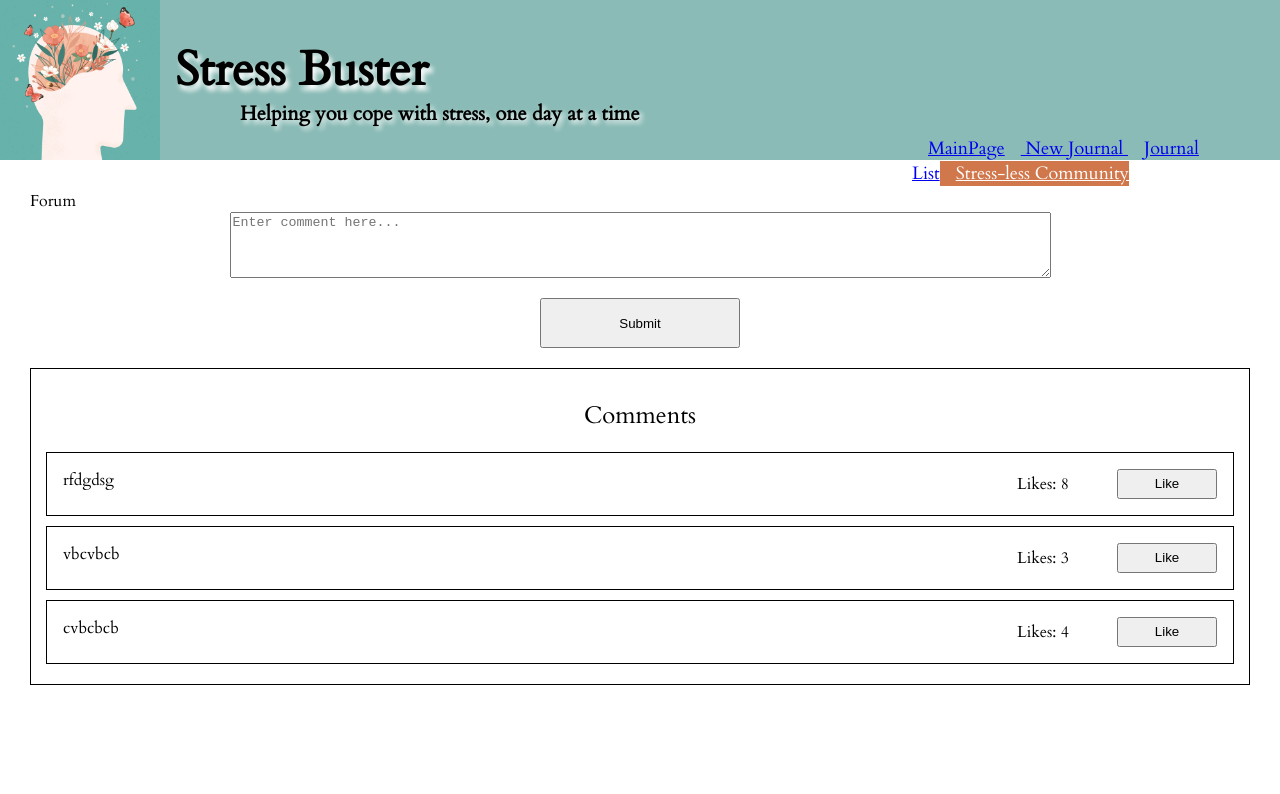
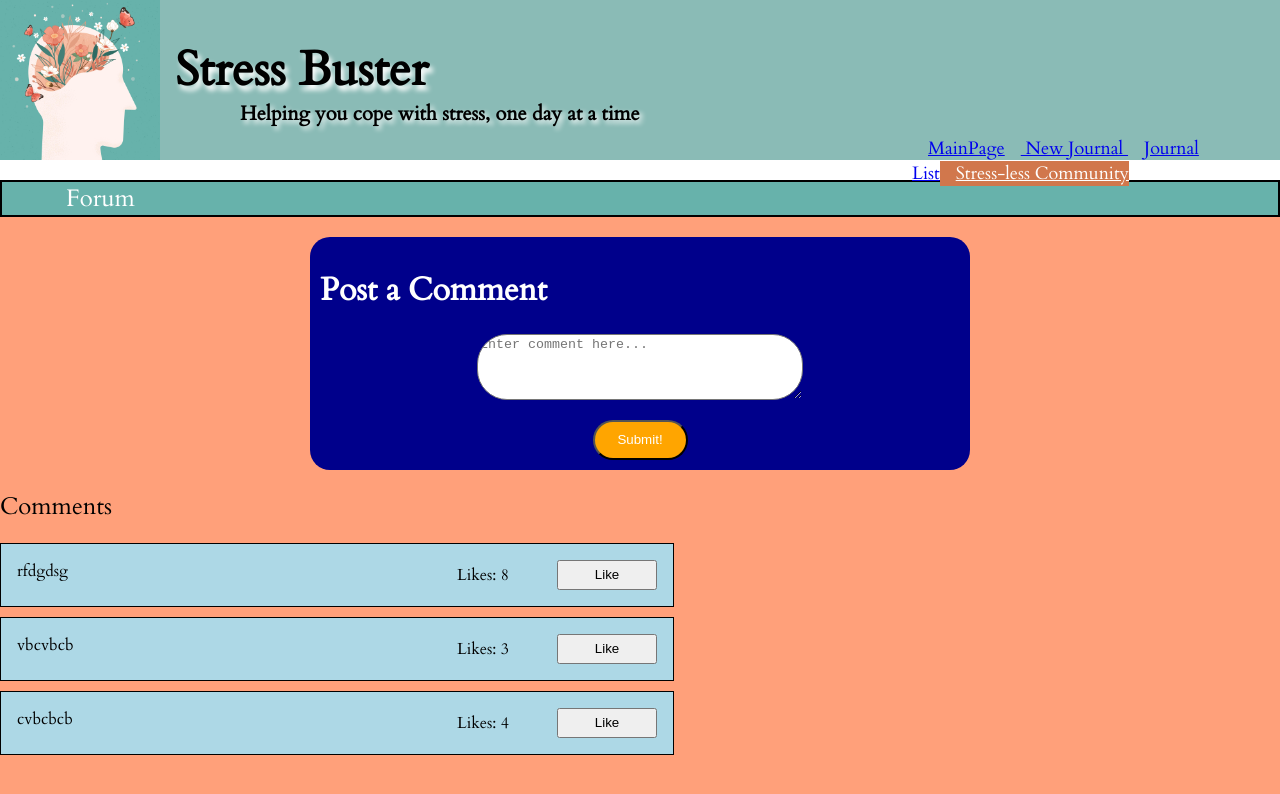
Before and after one commit to timmyyan-git/stress-buster-health-journal, a React (Create React App) app in the folder project/: page /Forum in a window 1280 px wide. Shown: the top 794 px of the page. Built offline with nearby package versions, Linux system fonts and the light colour scheme; no server answers; data requests are answered from the project's data file.

Commit message:
forum changes

```diff
--- a/project/src/Comment.js
+++ b/project/src/Comment.js
@@ -6,6 +6,8 @@ const commentStyle = {
         padding: "1rem",
         display: "flex",
         marginBottom: "10px",
+        width: "50%",
+        backgroundColor: "lightblue",
     },
     likes: {
         marginLeft: "auto",
--- a/project/src/CommentForm.js
+++ b/project/src/CommentForm.js
@@ -8,11 +8,19 @@ const styles = {
     },
     textBox: {
         marginBottom: "20px",
+        width: "50%",
+        borderRadius: "30px",
     },
     submit: {
-        height: "50px",
-        width: "200px",
+        height: "40px",
+        width: "95px",
+        backgroundColor: "orange",
+        borderRadius: "30px",
+        color: "white",
     },
+    // textarea::placeholder: {
+
+    // }
 };
 
 function CommentForm({ addComment }) {
@@ -28,7 +36,7 @@ function CommentForm({ addComment }) {
                 onChange={(e) => setComment(e.target.value)}
             ></textarea>
             <button style={styles.submit} onClick={() => addComment(comment)}>
-                Submit
+                Submit!
             </button>
         </div>
     );
--- a/project/src/Forum.js
+++ b/project/src/Forum.js
@@ -1,23 +1,7 @@
 import { useState, useEffect } from "react";
 import CommentForm from "./CommentForm";
 import Comment from "./Comment";
-
-const styles = {
-    container: {
-        margin: "30px",
-    },
-    commentsContainer: {
-        padding: "10px 15px",
-        border: "1px solid black",
-        display: "flex",
-        flexDirection: "column",
-        alignItems: "center",
-        marginTop: "20px",
-    },
-    comments: {
-        width: "100%",
-    },
-};
+import styles from "./forum.module.css";
 
 function Forum() {
     const [comments, setComments] = useState(null);
@@ -72,13 +56,16 @@ function Forum() {
     };
 
     return (
-        <div style={styles.container}>
-            Forum
+        <div className={styles.container}>
+            <h2 className={styles.pageTitle}>Forum</h2>
             <div>
-                <CommentForm addComment={addComment} />
-                <div style={styles.commentsContainer}>
+                <div className={styles.commentBox}>
+                    <h1 className={styles.commentTitle}>Post a Comment</h1>
+                    <CommentForm className={styles.commentForm} addComment={addComment} />
+                </div>
+                <div className={styles.commentsContainer}>
                     <h2>Comments</h2>
-                    <div style={styles.comments}>{renderComments()}</div>
+                    <div className={styles.comments}>{renderComments()}</div>
                 </div>
             </div>
         </div>
--- /dev/null
+++ b/project/src/forum.module.css
@@ -0,0 +1,43 @@
+.container {
+    background-color: lightsalmon;
+    height: 100vh;
+}
+
+.commentsContainer {
+    padding: "10px 15px";
+    border: "1px solid black";
+    display: "flex";
+    flex-direction: "column";
+    align-items: "center";
+    margin-top: "20px";
+    margin: 0 auto;
+}
+
+.comments {
+    width: "100%";
+}
+
+.pageTitle {
+    background-color: var(--logo-green);
+    color:white;
+    border: 2px solid black;
+    padding-left: 4rem;
+}
+
+.commentBox {
+    background-color: darkblue;
+    width: 50%;
+    margin: 0 auto;
+    border-radius: 20px;
+    padding: 10px;
+}
+
+.commentForm {
+    width: 50%;
+    background-color: black;
+
+}
+
+.commentTitle {
+    color: white;
+}
```
